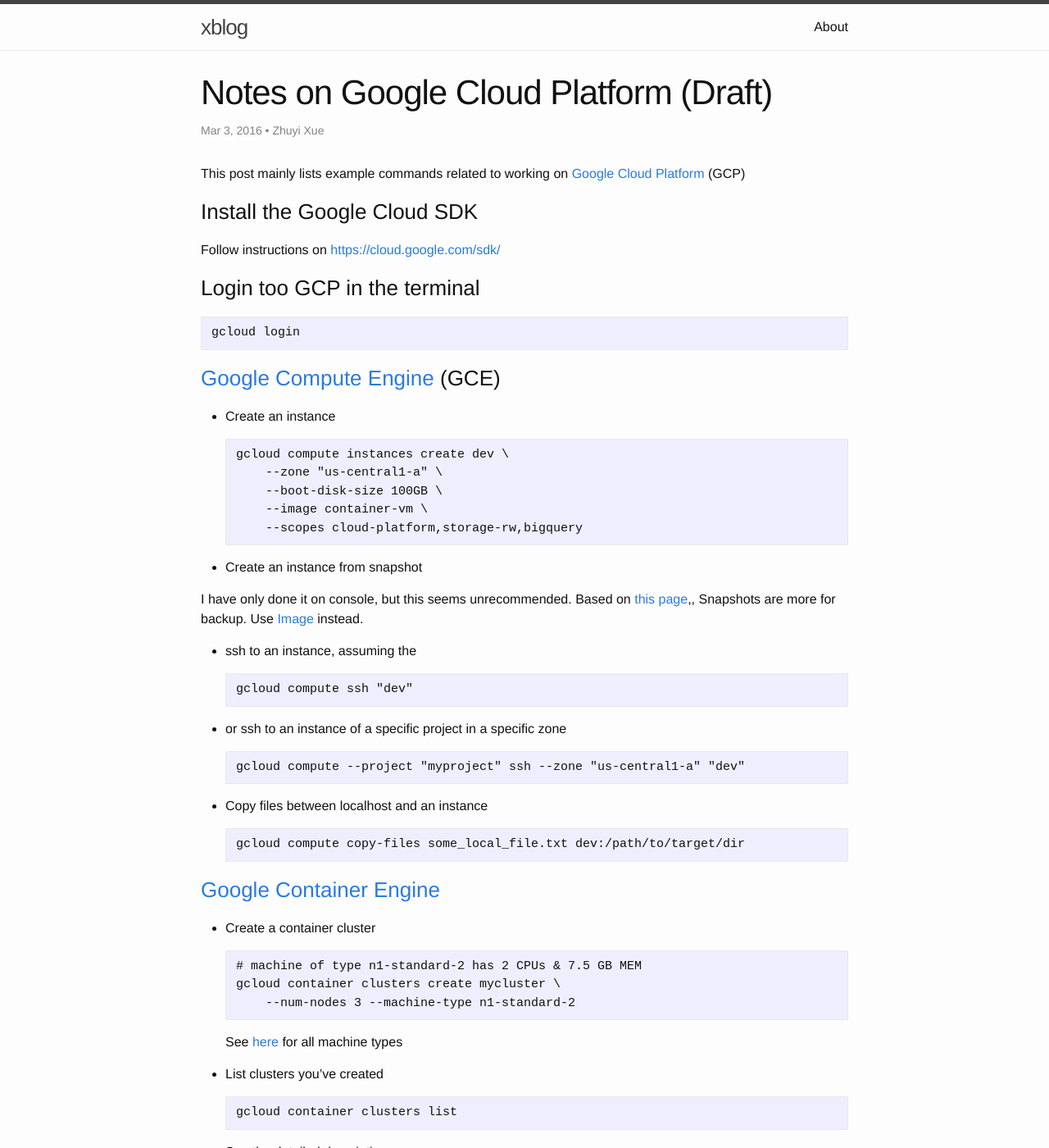
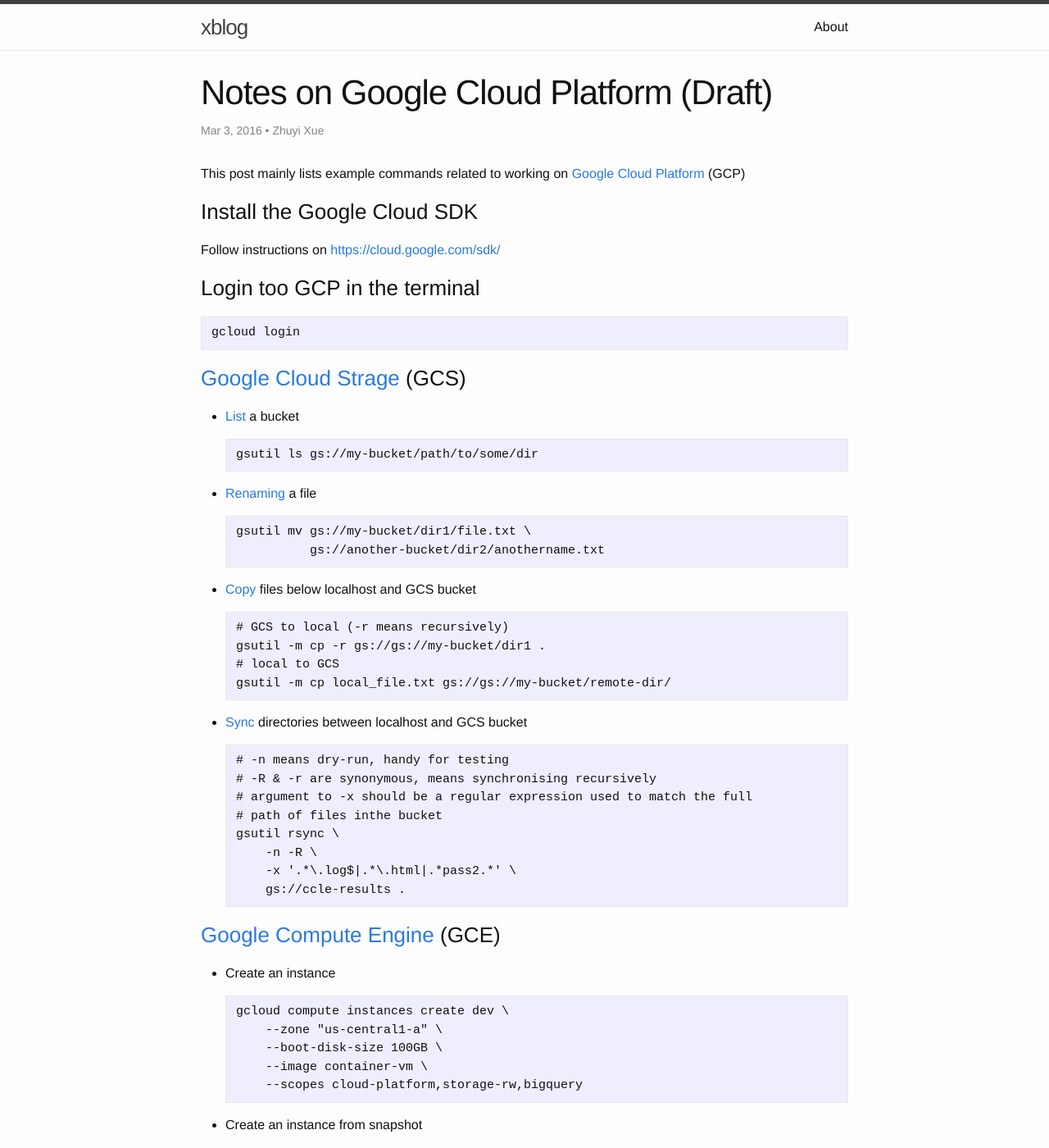
Before and after one commit to zyxue/zyxue.github.io, a Jekyll site: the page built from _posts/2016-03-03-notes-on-google-cloud-platform.md, in a window 1280 px wide and 1400 px high. Shown: the whole window at 82% size. Built offline with Jekyll 4.4.1, drawn with Linux system fonts in a browser that asks for light colours; comment, search, counter and statistics services are not loaded.

Commit message:
added content for gsutil

```diff
--- a/_posts/2016-03-03-notes-on-google-cloud-platform.md
+++ b/_posts/2016-03-03-notes-on-google-cloud-platform.md
@@ -15,6 +15,37 @@
 ### Login too GCP in the terminal
 
     gcloud login
+
+### [Google Cloud Strage](https://cloud.google.com/storage/docs/overview) (GCS)
+
+* [List](https://cloud.google.com/storage/docs/gsutil/commands/ls) a bucket
+
+      gsutil ls gs://my-bucket/path/to/some/dir
+
+* [Renaming](https://cloud.google.com/storage/docs/gsutil/commands/mv) a file
+
+      gsutil mv gs://my-bucket/dir1/file.txt \
+	            gs://another-bucket/dir2/anothername.txt
+
+* [Copy](https://cloud.google.com/storage/docs/gsutil/commands/cp) files below
+  localhost and GCS bucket
+
+      # GCS to local (-r means recursively)
+      gsutil -m cp -r gs://gs://my-bucket/dir1 .
+      # local to GCS
+      gsutil -m cp local_file.txt gs://gs://my-bucket/remote-dir/
+
+* [Sync](https://cloud.google.com/storage/docs/gsutil/commands/rsync)
+  directories between localhost and GCS bucket
+
+	  # -n means dry-run, handy for testing
+      # -R & -r are synonymous, means synchronising recursively
+      # argument to -x should be a regular expression used to match the full
+      # path of files inthe bucket
+      gsutil rsync \
+	      -n -R \
+		  -x '.*\.log$|.*\.html|.*pass2.*' \
+	      gs://ccle-results .
 
 ### [Google Compute Engine](https://cloud.google.com/compute/docs/) (GCE)
 
```
